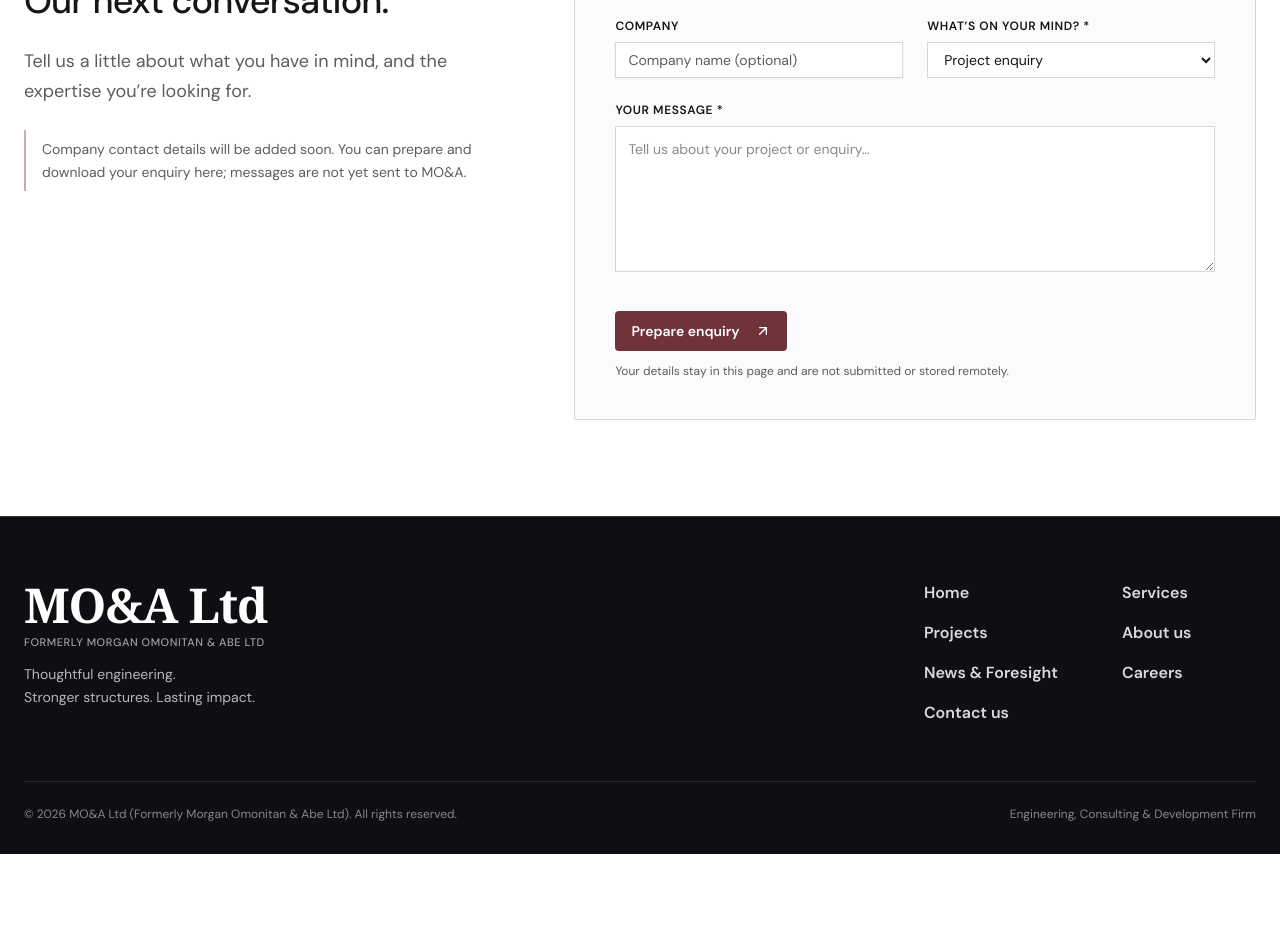
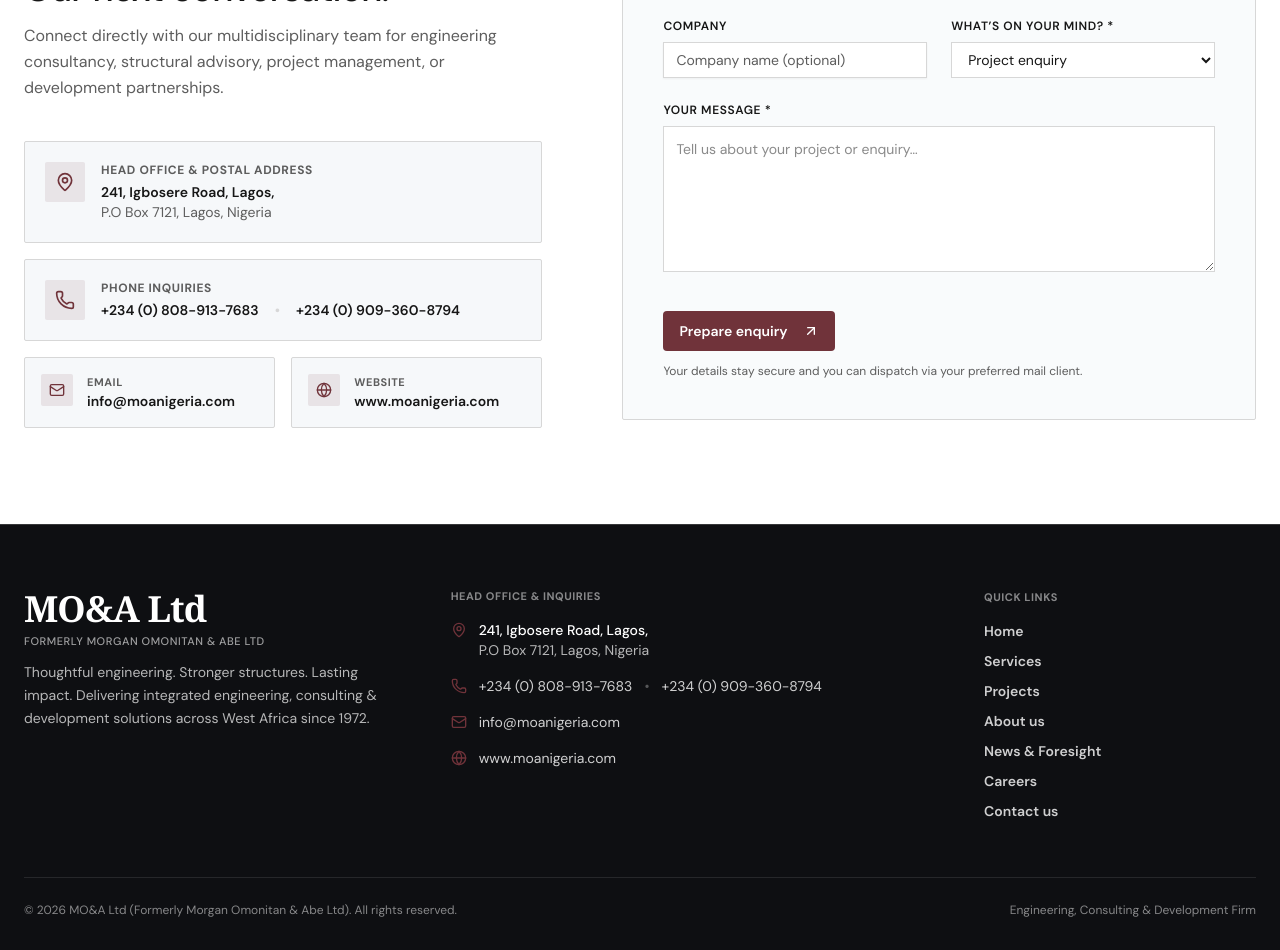
Before and after one commit to tunjiNg01/moa-web-staging, a Next.js app in the folder apps/website/: page /contact in a window 1280 px wide. Shown: the part 620-1570 px from the top of the page. Before the commit the page ends 1474 px from the top, so only its background shows below. Built offline with nearby package versions, Linux system fonts and the light colour scheme; no server answers.

Commit message:
feat: update footer, contact page, and site content with official company details and styling

```diff
--- a/apps/website/app/contact/page.tsx
+++ b/apps/website/app/contact/page.tsx
@@ -1,13 +1,14 @@
 "use client";
 
 import React, { useState, type FormEvent } from "react";
-import { Download, ArrowUpRight } from "lucide-react";
+import { Download, ArrowUpRight, MapPin, Mail, Phone, Globe, Send } from "lucide-react";
 import { Button, Input, Label } from "@repo/ui";
 import { PageHeading } from "@/components/page-heading";
 
 export default function ContactPage() {
   const [isPrepared, setIsPrepared] = useState(false);
   const [enquiryText, setEnquiryText] = useState("");
+  const [mailtoLink, setMailtoLink] = useState("");
 
   function handleSubmit(e: FormEvent<HTMLFormElement>) {
     e.preventDefault();
@@ -22,6 +23,11 @@
 ${data.get("message")}`;
 
     setEnquiryText(summary);
+    setMailtoLink(
+      `mailto:info@moanigeria.com?subject=${encodeURIComponent(
+        `[Website Enquiry] ${data.get("subject")}: ${data.get("name")}`
+      )}&body=${encodeURIComponent(summary)}`
+    );
     setIsPrepared(true);
   }
 
@@ -45,9 +51,10 @@
       />
 
       <section className="py-20 sm:py-24 bg-background">
-        <div className="max-w-7xl mx-auto px-6 grid grid-cols-1 lg:grid-cols-[0.8fr_1.2fr] gap-12 lg:gap-24 items-start">
-          {/* Information & Ethos */}
-          <div className="space-y-6">
+        <div className="max-w-7xl mx-auto px-6 grid grid-cols-1 lg:grid-cols-[0.9fr_1.1fr] gap-12 lg:gap-20 items-start">
+          {/* Information & Ethos + Contact Details */}
+          <div className="space-y-8">
+            <div className="space-y-3">
               <span className="text-primary text-xs uppercase tracking-widest font-bold block">
                 Start something worthwhile
               </span>
@@ -56,15 +63,96 @@
                 <br />
                 Our next conversation.
               </h2>
-            <p className="text-base sm:text-lg text-muted-foreground leading-relaxed">
-              Tell us a little about what you have in mind, and the expertise
-              you’re looking for.
+              <p className="text-base text-muted-foreground leading-relaxed">
+                Connect directly with our multidisciplinary team for engineering consultancy, structural advisory, project management, or development partnerships.
               </p>
-            <div className="border-l-2 border-primary/40 pl-4 py-2">
-              <p className="text-xs sm:text-sm text-muted-foreground leading-relaxed">
-                Company contact details will be added soon. You can prepare and
-                download your enquiry here; messages are not yet sent to MO&A.
+            </div>
+
+            {/* Direct Contact Cards */}
+            <div className="space-y-4 pt-2">
+              {/* Office Address */}
+              <div className="flex items-start gap-4 p-5 rounded-xs bg-secondary/60 border border-border">
+                <div className="p-2.5 rounded-xs bg-primary/10 text-primary shrink-0">
+                  <MapPin className="h-5 w-5" />
+                </div>
+                <div>
+                  <span className="text-xs uppercase font-bold tracking-wider text-muted-foreground block mb-1">
+                    Head Office &amp; Postal Address
+                  </span>
+                  <p className="text-sm font-semibold text-foreground">
+                    241, Igbosere Road, Lagos,
                   </p>
+                  <p className="text-sm text-muted-foreground">
+                    P.O Box 7121, Lagos, Nigeria
+                  </p>
+                </div>
+              </div>
+
+              {/* Phone Numbers */}
+              <div className="flex items-start gap-4 p-5 rounded-xs bg-secondary/60 border border-border">
+                <div className="p-2.5 rounded-xs bg-primary/10 text-primary shrink-0">
+                  <Phone className="h-5 w-5" />
+                </div>
+                <div>
+                  <span className="text-xs uppercase font-bold tracking-wider text-muted-foreground block mb-1">
+                    Phone Inquiries
+                  </span>
+                  <div className="flex flex-col sm:flex-row sm:items-center gap-1 sm:gap-4 text-sm font-semibold">
+                    <a
+                      href="tel:+2348089137683"
+                      className="text-foreground hover:text-primary transition-colors"
+                    >
+                      +234 (0) 808-913-7683
+                    </a>
+                    <span className="hidden sm:inline text-border">•</span>
+                    <a
+                      href="tel:+2349093608794"
+                      className="text-foreground hover:text-primary transition-colors"
+                    >
+                      +234 (0) 909-360-8794
+                    </a>
+                  </div>
+                </div>
+              </div>
+
+              {/* Email & Website */}
+              <div className="grid grid-cols-1 sm:grid-cols-2 gap-4">
+                <div className="flex items-start gap-3.5 p-4 rounded-xs bg-secondary/60 border border-border">
+                  <div className="p-2 rounded-xs bg-primary/10 text-primary shrink-0">
+                    <Mail className="h-4 w-4" />
+                  </div>
+                  <div className="min-w-0">
+                    <span className="text-[11px] uppercase font-bold tracking-wider text-muted-foreground block">
+                      Email
+                    </span>
+                    <a
+                      href="mailto:info@moanigeria.com"
+                      className="text-xs sm:text-sm font-semibold text-foreground hover:text-primary transition-colors truncate block"
+                    >
+                      info@moanigeria.com
+                    </a>
+                  </div>
+                </div>
+
+                <div className="flex items-start gap-3.5 p-4 rounded-xs bg-secondary/60 border border-border">
+                  <div className="p-2 rounded-xs bg-primary/10 text-primary shrink-0">
+                    <Globe className="h-4 w-4" />
+                  </div>
+                  <div className="min-w-0">
+                    <span className="text-[11px] uppercase font-bold tracking-wider text-muted-foreground block">
+                      Website
+                    </span>
+                    <a
+                      href="https://www.moanigeria.com"
+                      target="_blank"
+                      rel="noopener noreferrer"
+                      className="text-xs sm:text-sm font-semibold text-foreground hover:text-primary transition-colors truncate block"
+                    >
+                      www.moanigeria.com
+                    </a>
+                  </div>
+                </div>
+              </div>
             </div>
           </div>
 
@@ -157,7 +245,7 @@
                   Prepare enquiry <ArrowUpRight className="h-4 w-4 ml-2" />
                 </Button>
                 <p className="text-xs text-muted-foreground mt-3">
-                  Your details stay in this page and are not submitted or stored remotely.
+                  Your details stay secure and you can dispatch via your preferred mail client.
                 </p>
               </div>
             </form>
@@ -169,12 +257,21 @@
                 className="mt-8 p-6 border-l-4 border-primary bg-background shadow-xs animate-in fade-in duration-300"
               >
                 <h3 className="font-semibold text-foreground text-sm">
-                  Enquiry prepared successfully
+                  Enquiry formatted and ready
                 </h3>
                 <p className="text-xs sm:text-sm text-muted-foreground mt-1 mb-4 leading-relaxed">
-                  Your enquiry has been formatted and is ready. You can download
-                  a local copy to keep until MO&A’s direct mailbox is connected.
+                  Your message has been organized. Send it directly to <strong>info@moanigeria.com</strong> via your email app or download a local copy.
                 </p>
+                <div className="flex flex-wrap items-center gap-3">
+                  <Button
+                    asChild
+                    size="sm"
+                    className="bg-primary text-white hover:bg-primary/90 font-semibold inline-flex items-center gap-2"
+                  >
+                    <a href={mailtoLink}>
+                      <Send className="h-4 w-4" /> Send to info@moanigeria.com
+                    </a>
+                  </Button>
                   <Button
                     onClick={handleDownload}
                     variant="outline"
@@ -184,6 +281,7 @@
                     <Download className="h-4 w-4" /> Download enquiry (.txt)
                   </Button>
                 </div>
+              </div>
             )}
           </div>
         </div>
--- a/apps/website/app/layout.tsx
+++ b/apps/website/app/layout.tsx
@@ -107,10 +107,14 @@
   "description":
     "MO&A Ltd (formerly Morgan Omonitan & Abe Ltd) is a premier engineering, consulting & development firm delivering integrated engineering, project management, and independent expert services across Nigeria and West Africa.",
   "foundingDate": "1972",
+  "telephone": ["+2348089137683", "+2349093608794"],
+  "email": "info@moanigeria.com",
   "address": {
     "@type": "PostalAddress",
+    "streetAddress": "241, Igbosere Road",
+    "postOfficeBoxNumber": "7121",
     "addressLocality": "Lagos",
-    "addressCountry": "NG",
+    "addressCountry": "NG"
   },
   "areaServed": ["Nigeria", "Ghana", "West Africa"],
   "knowsAbout": [
--- a/apps/website/app/page.tsx
+++ b/apps/website/app/page.tsx
@@ -26,9 +26,7 @@
                   Engineering, Consulting &amp; Development Firm
                 </span>
                 <span className="hidden sm:inline-block text-muted-foreground/40 text-xs">•</span>
-                <span className="inline-flex items-center text-xs font-semibold tracking-wide px-2.5 py-0.5 rounded-sm bg-primary/10 text-primary border border-primary/20">
-                  MO&amp;A Ltd &bull; Formerly Morgan Omonitan &amp; Abe Ltd
-                </span>
+
               </div>
               <h2 className="text-3xl sm:text-4xl lg:text-5xl font-medium tracking-tight leading-tight text-foreground">
                 Behind every great structure,
--- a/apps/website/components/hero-carousel.tsx
+++ b/apps/website/components/hero-carousel.tsx
@@ -22,7 +22,7 @@
   {
     id: "engineering",
     badge: "01 · Structural Engineering",
-    tag: "MO&A Ltd (Formerly Morgan Omonitan & Abe Ltd) · Engineering with Purpose",
+    tag: "· Engineering with Purpose",
     titleLine1: "Structural engineering.",
     titleLine2: "Lasting impact.",
     description:
@@ -35,7 +35,7 @@
   {
     id: "consultancy",
     badge: "02 · Strategic Consultancy",
-    tag: "MO&A Ltd (Formerly Morgan Omonitan & Abe Ltd) · Strategic Advisory",
+    tag: " · Strategic Advisory",
     titleLine1: "Insightful consultancy.",
     titleLine2: "Informed decisions.",
     description:
@@ -119,12 +119,12 @@
           })}
         </div>
 
-        <div className="inline-flex items-center gap-2 px-3.5 py-1.5 rounded-full text-xs font-medium tracking-wide bg-black/40 border border-white/20 text-white backdrop-blur-md shadow-xs">
+        {/* <div className="inline-flex items-center gap-2 px-3.5 py-1.5 rounded-full text-xs font-medium tracking-wide bg-black/40 border border-white/20 text-white backdrop-blur-md shadow-xs">
           <span className="w-1.5 h-1.5 rounded-full bg-primary" />
           <span className="font-semibold text-white">MO&amp;A Ltd</span>
           <span className="text-white/50 text-[11px]">&bull;</span>
           <span className="text-white/90 text-[11px] sm:text-xs">Formerly Morgan Omonitan &amp; Abe Ltd</span>
-        </div>
+        </div> */}
       </div>
 
       {/* Main Content Area */}
--- a/apps/website/components/site-footer.tsx
+++ b/apps/website/components/site-footer.tsx
@@ -1,5 +1,6 @@
 import React from "react";
 import Link from "next/link";
+import { MapPin, Mail, Phone, Globe } from "lucide-react";
 
 const footerLinks = [
   { href: "/", label: "Home" },
@@ -17,11 +18,12 @@
   return (
     <footer className="bg-ink text-white pt-16 pb-8 border-t border-border/20">
       <div className="max-w-7xl mx-auto px-6">
-        <div className="flex flex-col md:flex-row justify-between items-start gap-12 pb-14 border-b border-white/10">
-          <div>
+        <div className="grid grid-cols-1 md:grid-cols-2 lg:grid-cols-12 gap-10 lg:gap-12 pb-14 border-b border-white/10">
+          {/* Brand Info */}
+          <div className="lg:col-span-4">
             <Link
               href="/"
-              className="font-serif text-4xl sm:text-5xl font-bold tracking-tight text-white hover:opacity-90 transition-opacity"
+              className="font-serif text-3xl sm:text-4xl font-bold tracking-tight text-white hover:opacity-90 transition-opacity"
               aria-label="MO&A Home"
             >
               MO&A Ltd
@@ -29,27 +31,88 @@
             <p className="mt-1 text-[11px] uppercase tracking-wider text-white/60 font-medium">
               Formerly Morgan Omonitan &amp; Abe Ltd
             </p>
-            <p className="mt-3 text-xs sm:text-sm text-white/70 max-w-xs leading-relaxed">
-              Thoughtful engineering.
-              <br />
-              Stronger structures. Lasting impact.
+            <p className="mt-3 text-xs sm:text-sm text-white/70 max-w-sm leading-relaxed">
+              Thoughtful engineering. Stronger structures. Lasting impact.
+              Delivering integrated engineering, consulting &amp; development solutions across West Africa since 1972.
             </p>
           </div>
 
+          {/* Contact Details */}
+          <div className="lg:col-span-5 space-y-4 text-xs sm:text-sm text-white/80">
+            <span className="text-[11px] font-bold uppercase tracking-wider text-white/50 block">
+              Head Office &amp; Inquiries
+            </span>
+
+            <div className="flex items-start gap-3">
+              <MapPin className="h-4 w-4 text-primary shrink-0 mt-0.5" />
+              <div>
+                <p className="font-medium text-white">241, Igbosere Road, Lagos,</p>
+                <p className="text-white/70">P.O Box 7121, Lagos, Nigeria</p>
+              </div>
+            </div>
+
+            <div className="flex items-start gap-3">
+              <Phone className="h-4 w-4 text-primary shrink-0 mt-0.5" />
+              <div className="flex flex-col sm:flex-row sm:items-center gap-1 sm:gap-3">
+                <a
+                  href="tel:+2348089137683"
+                  className="hover:text-white transition-colors underline-offset-4 hover:underline"
+                >
+                  +234 (0) 808-913-7683
+                </a>
+                <span className="hidden sm:inline text-white/30">•</span>
+                <a
+                  href="tel:+2349093608794"
+                  className="hover:text-white transition-colors underline-offset-4 hover:underline"
+                >
+                  +234 (0) 909-360-8794
+                </a>
+              </div>
+            </div>
+
+            <div className="flex items-center gap-3">
+              <Mail className="h-4 w-4 text-primary shrink-0" />
+              <a
+                href="mailto:info@moanigeria.com"
+                className="hover:text-white transition-colors underline-offset-4 hover:underline"
+              >
+                info@moanigeria.com
+              </a>
+            </div>
+
+            <div className="flex items-center gap-3">
+              <Globe className="h-4 w-4 text-primary shrink-0" />
+              <a
+                href="https://www.moanigeria.com"
+                target="_blank"
+                rel="noopener noreferrer"
+                className="hover:text-white transition-colors underline-offset-4 hover:underline"
+              >
+                www.moanigeria.com
+              </a>
+            </div>
+          </div>
+
+          {/* Navigation Links */}
+          <div className="lg:col-span-3">
+            <span className="text-[11px] font-bold uppercase tracking-wider text-white/50 block mb-4">
+              Quick Links
+            </span>
             <nav
-            className="grid grid-cols-2 gap-x-16 gap-y-4 text-sm sm:text-base font-semibold"
+              className="grid grid-cols-2 lg:grid-cols-1 gap-y-2.5 text-xs sm:text-sm font-semibold"
               aria-label="Footer Navigation"
             >
               {footerLinks.map((link) => (
                 <Link
                   key={link.href}
                   href={link.href}
-                className="text-white/85 hover:text-white hover:underline underline-offset-4 transition-colors"
+                  className="text-white/80 hover:text-white hover:underline underline-offset-4 transition-colors"
                 >
                   {link.label}
                 </Link>
               ))}
             </nav>
+          </div>
         </div>
 
         <div className="pt-6 flex flex-col sm:flex-row justify-between items-center gap-4 text-xs text-white/50">
```
Lines whose indentation alone changed are shown as unchanged.
